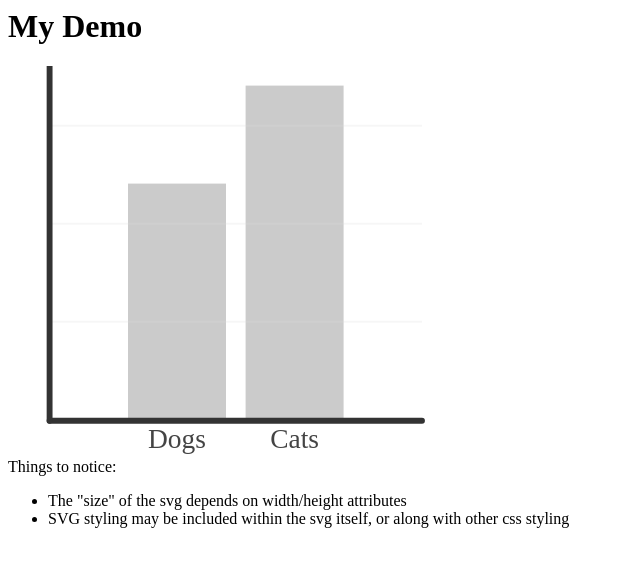
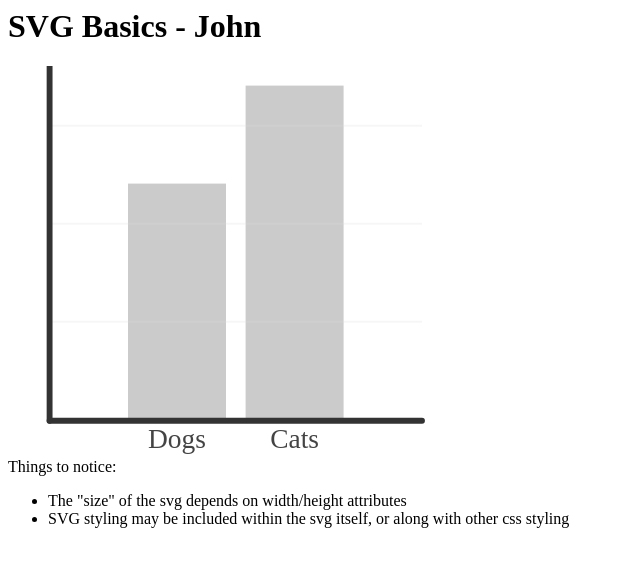
Before and after one commit to jwilly314/mySVGBasics, a plain HTML site: page index.html in a window 1280 px wide. Shown: the whole page, without its empty margins (0-640 px from the left). Drawn offline with Linux system fonts and the light colour scheme.

Commit message:
Update index.html

```diff
--- a/index.html
+++ b/index.html
@@ -4,7 +4,7 @@
   <link rel="stylesheet" href="styles.css">
 </head>
 <body>
-  <h1>My Demo</h1>
+  <h1>SVG Basics - John</h1>
 
   <svg xmlns="http://www.w3.org/2000/svg" viewBox="0 0 300 200" width="50%" height="50%">
     <rect class="bar" x="50" y="60" width="50" height="120"/>
```
